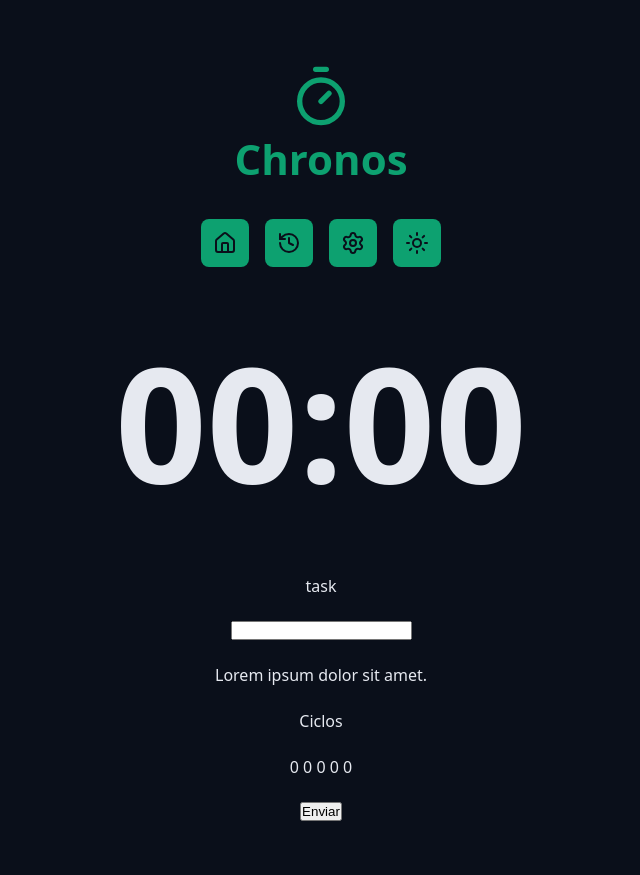
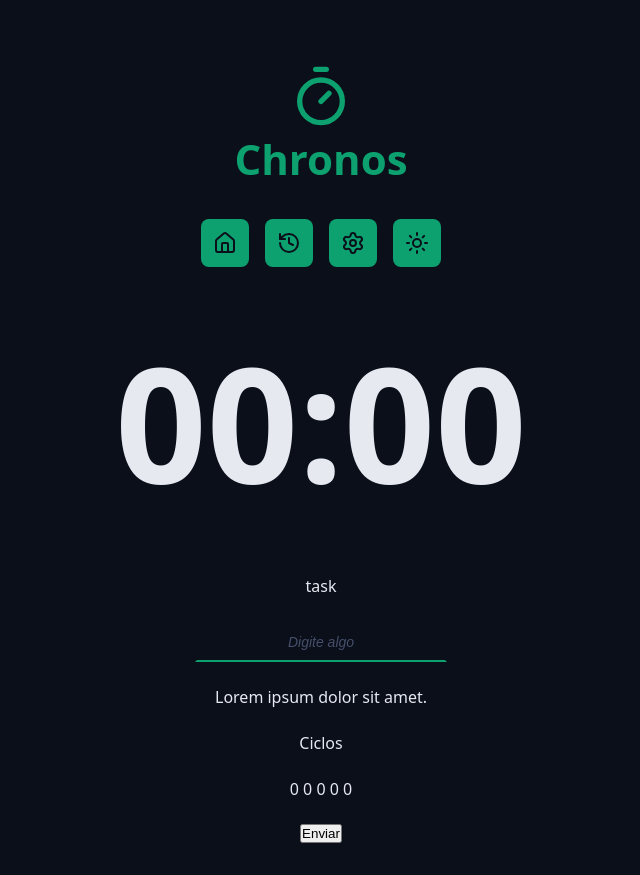
Before and after one commit to AllanBrandao01/chronos-pomodoro, a React (Vite) app: page / in a window 1280 px wide. Shown: the whole page, without its empty margins (319-959 px from the left). Before the commit the page ends 853 px from the top, so only its background shows below. Built offline with nearby package versions, Linux system fonts and the light colour scheme.

Commit message:
Adicionando estilos de CSS para input ativo, em foco e desativado

```diff
--- a/src/App.tsx
+++ b/src/App.tsx
@@ -24,7 +24,12 @@
       <Container>
         <form action='' className='form'>
           <div className='formRow'>
-            <DefaultInput id='meuInput' type='text' />
+            <DefaultInput
+              labelText='task'
+              id='meuInput'
+              type='text'
+              placeholder='Digite algo'
+            />
           </div>
 
           <div className='formRow'>
--- a/src/components/DefaultInput/index.tsx
+++ b/src/components/DefaultInput/index.tsx
@@ -1,12 +1,20 @@
+import styles from './styles.module.css';
+
 type DefaultInputProps = {
   id: string;
+  labelText?: string;
 } & React.ComponentProps<'input'>;
 
-export function DefaultInput({ id, type }: DefaultInputProps) {
+export function DefaultInput({
+  id,
+  type,
+  labelText,
+  ...rest
+}: DefaultInputProps) {
   return (
     <>
-      <label htmlFor={id}>task</label>
-      <input type={type} id={id} />
+      <label htmlFor={id}>{labelText}</label>
+      <input className={styles.input} type={type} id={id} {...rest} />
     </>
   );
 }
--- a/src/components/DefaultInput/styles.module.css
+++ b/src/components/DefaultInput/styles.module.css
@@ -1,6 +1,27 @@
-.container {
-  font-size: clamp(8rem, 25vw, 16rem);
-  font-weight: bold;
+.input {
+  background-color: transparent;
   text-align: center;
-  padding: 1.3rem;
+  font-size: 1.8rem;
+  padding: 0.8rem;
+  color: var(--text-default);
+  outline: none;
+  border: 0.2rem solid transparent;
+  border-bottom: 0.2rem solid var(--primary);
+  transition: all 0.1s ease-in-out;
 }
+
+.input:focus {
+  border-radius: 0.8rem;
+  border: 0.2rem solid var(--primary);
+}
+
+.input::placeholder {
+  color: var(--gray-500);
+  font-size: 1.4rem;
+  font-style: italic;
+}
+
+.input.disable {
+  border-bottom: 0.2rem solid var(--disable);
+  color: var(--text-muted);
+}
```
